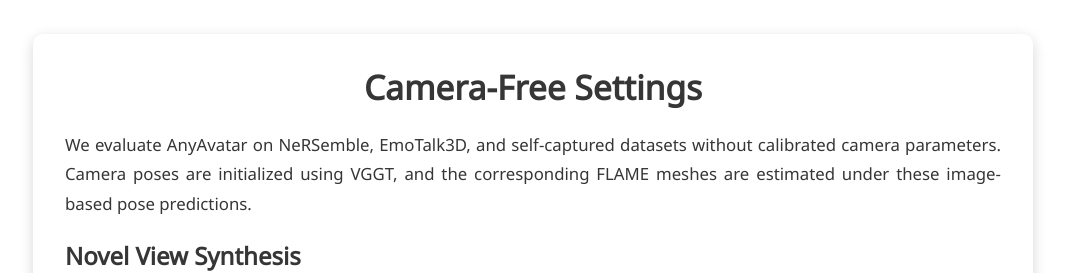
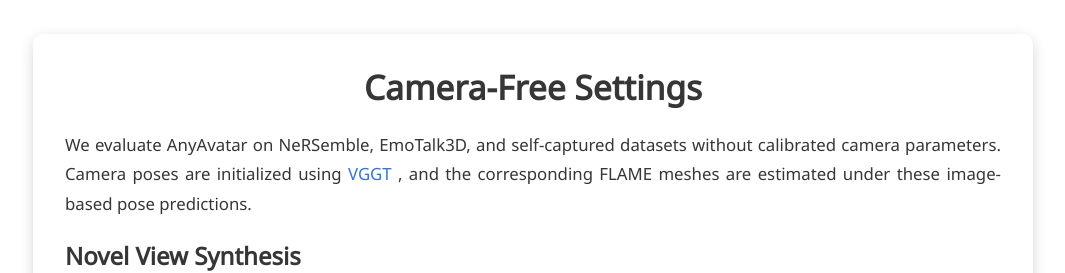
Before and after one commit to AISHIWEILAI/AnyAvatar.github.io, a plain HTML site: page index.html in a window 1280 px wide. Shown: the part 2540-2813 px from the top of the page, without its empty margins (107-1172 px from the left). Drawn offline with nearby package versions, Linux system fonts and the light colour scheme; some icons are missing; a web font is replaced by a local one.

Commit message:
Update index.html

```diff
--- a/index.html
+++ b/index.html
@@ -470,7 +470,11 @@ Overview of AnyAvatar. AnyAvatar takes a multi-view head video sequence with unc
     <p class="demo-description">
       We evaluate AnyAvatar on NeRSemble, EmoTalk3D, and self-captured
       datasets without calibrated camera parameters. Camera poses are
-      initialized using VGGT, and the corresponding FLAME meshes are estimated
+      initialized using   <a href="https://vgg-t.github.io/"
+     target="_blank"
+     rel="noopener noreferrer">
+    VGGT
+  </a>, and the corresponding FLAME meshes are estimated
       under these image-based pose predictions.
     </p>
 
```
